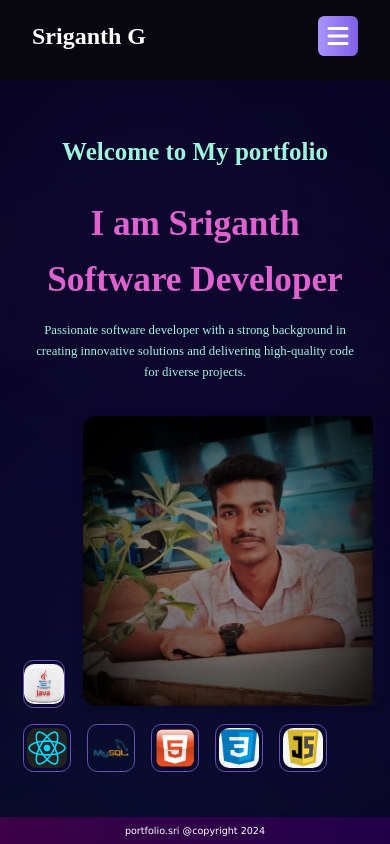
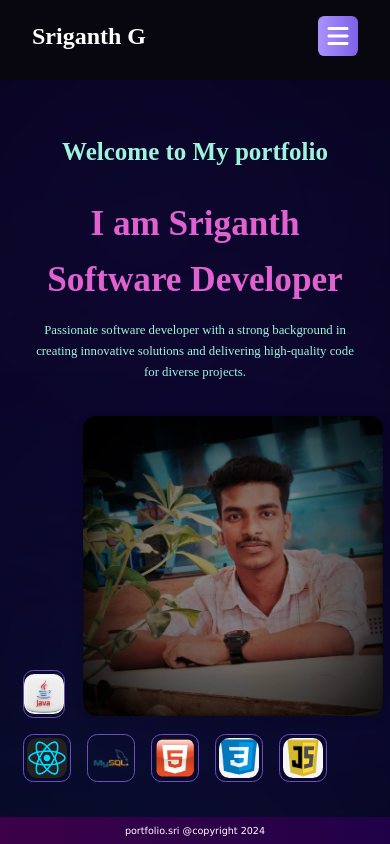
Before and after one commit to sriganth27/sriwebsite, a React (Vite) app: page / in a window 390 px wide. Shown: the top 844 px of the page. Built offline with nearby package versions, Linux system fonts and the light colour scheme.

Commit message:
Initial commit

```diff
--- a/src/component/Hero/Hero.css
+++ b/src/component/Hero/Hero.css
@@ -247,9 +247,7 @@ font-family: Ostrich Sans;
     gap: 1rem;
     padding-right: 40px;
   }
-  .hero-img .sri {
-  padding-right: 10px;
-  }
+
 
   .hero-img > div {
     gap: 1rem;
```
